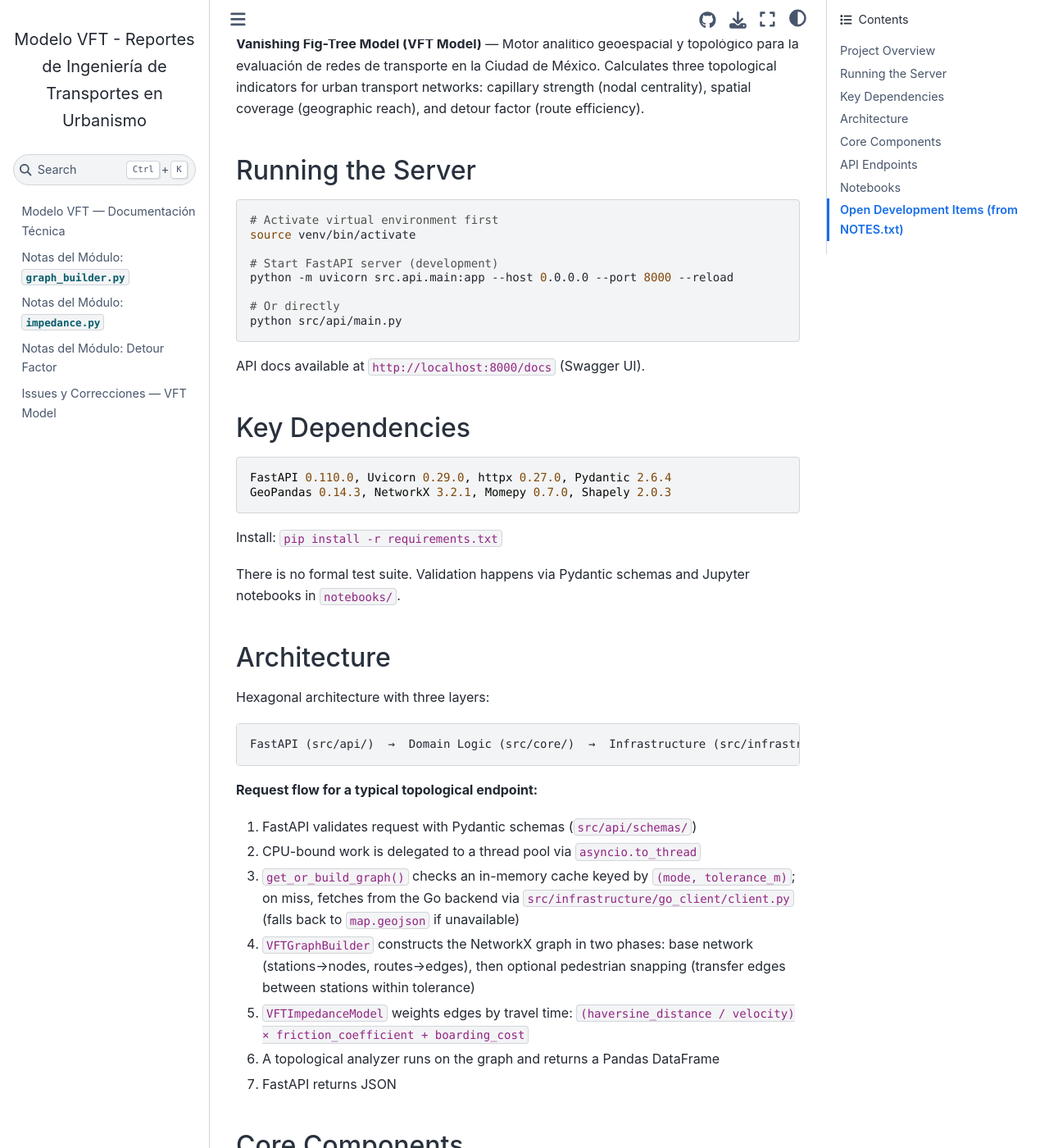
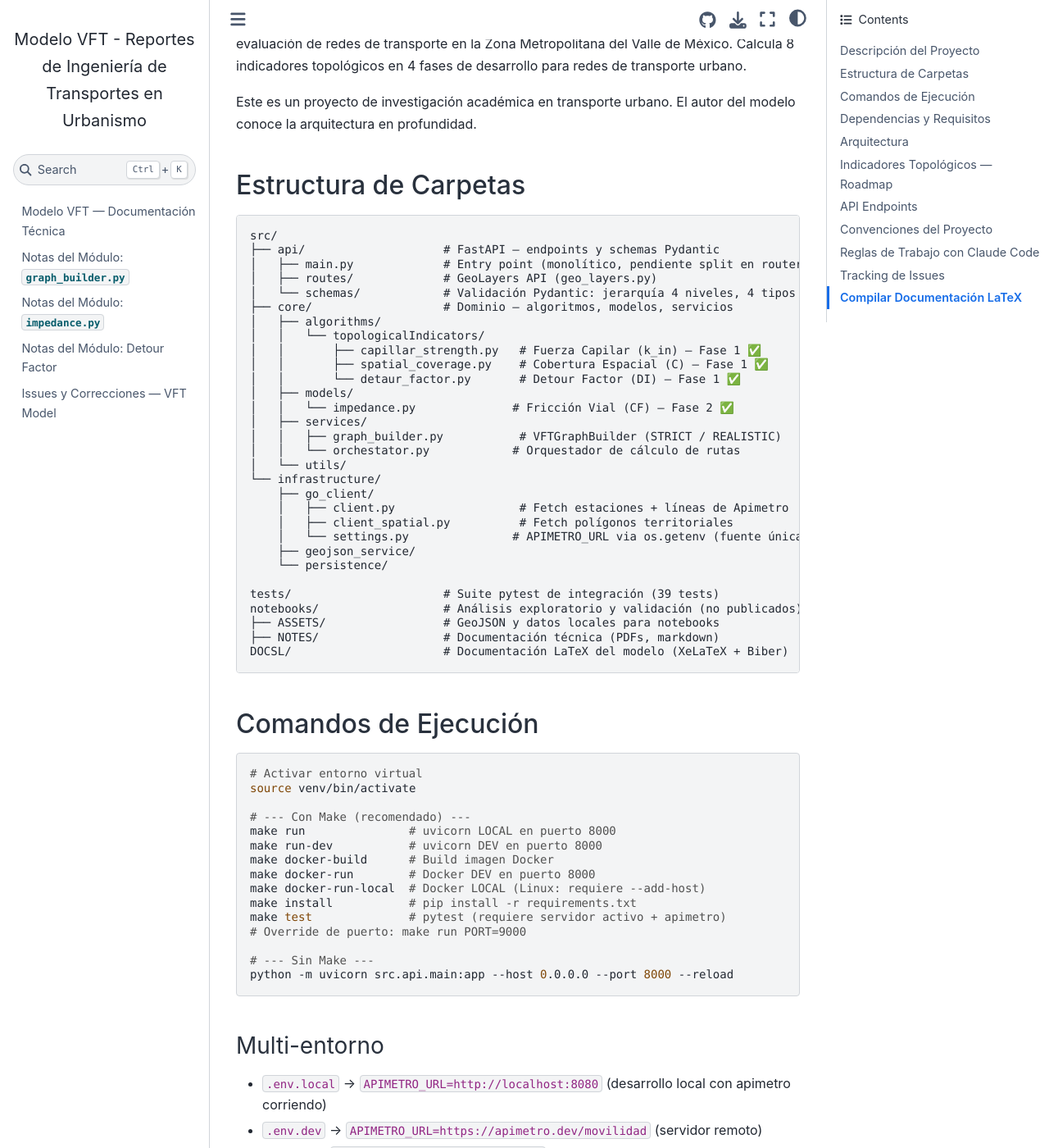
Before and after one commit to galigaribaldi/VFTModel, a Jupyter Book: the page built from CLAUDE.md, in a window 1280 px wide and 1400 px high, scrolled down 245 px. Shown: the whole window at 82% size. Built offline with Jupyter Book 1.0.4 settings and Sphinx 7.4.7 and the Sphinx Book theme 1.1.4, drawn with Linux system fonts in a browser that asks for light colours; some of the changed text lies outside the part shown.

````diff
--- a/CLAUDE.md
+++ b/CLAUDE.md
@@ -1,108 +1,211 @@
 # CLAUDE.md
 
-This file provides guidance to Claude Code (claude.ai/code) when working with code in this repository.
+Este archivo guía a Claude Code cuando trabaja con este repositorio.
 
-## Project Overview
+## Descripción del Proyecto
 
-**Vanishing Fig-Tree Model (VFT Model)** — Motor analítico geoespacial y topológico para la evaluación de redes de transporte en la Ciudad de México. Calculates three topological indicators for urban transport networks: capillary strength (nodal centrality), spatial coverage (geographic reach), and detour factor (route efficiency).
+**Vanishing Fig-Tree Model (VFT Model)** — Motor analítico geoespacial y topológico para la evaluación de redes de transporte en la Zona Metropolitana del Valle de México. Calcula 8 indicadores topológicos en 4 fases de desarrollo para redes de transporte urbano.
 
-## Running the Server
+Este es un proyecto de investigación académica en transporte urbano. El autor del modelo conoce la arquitectura en profundidad.
+
+## Estructura de Carpetas
+
+```
+src/
+├── api/                    # FastAPI — endpoints y schemas Pydantic
+│   ├── main.py             # Entry point (monolítico, pendiente split en routers — Issue #9)
+│   ├── routes/             # GeoLayers API (geo_layers.py)
+│   └── schemas/            # Validación Pydantic: jerarquía 4 niveles, 4 tipos vía, CETRAM
+├── core/                   # Dominio — algoritmos, modelos, servicios
+│   ├── algorithms/
+│   │   └── topologicalIndicators/
+│   │       ├── capillar_strength.py   # Fuerza Capilar (k_in) — Fase 1 ✅
+│   │       ├── spatial_coverage.py    # Cobertura Espacial (C) — Fase 1 ✅
+│   │       └── detaur_factor.py       # Detour Factor (DI) — Fase 1 ✅
+│   ├── models/
+│   │   └── impedance.py              # Fricción Vial (CF) — Fase 2 ✅
+│   ├── services/
+│   │   ├── graph_builder.py           # VFTGraphBuilder (STRICT / REALISTIC)
+│   │   └── orchestator.py            # Orquestador de cálculo de rutas
+│   └── utils/
+└── infrastructure/
+    ├── go_client/
+    │   ├── client.py                  # Fetch estaciones + líneas de Apimetro
+    │   ├── client_spatial.py          # Fetch polígonos territoriales
+    │   └── settings.py               # APIMETRO_URL via os.getenv (fuente única)
+    ├── geojson_service/
+    └── persistence/
+
+tests/                      # Suite pytest de integración (39 tests)
+notebooks/                  # Análisis exploratorio y validación (no publicados)
+├── ASSETS/                 # GeoJSON y datos locales para notebooks
+├── NOTES/                  # Documentación técnica (PDFs, markdown)
+DOCSL/                      # Documentación LaTeX del modelo (XeLaTeX + Biber)
+```
+
+## Comandos de Ejecución
 
 ```bash
-# Activate virtual environment first
+# Activar entorno virtual
 source venv/bin/activate
 
-# Start FastAPI server (development)
+# --- Con Make (recomendado) ---
+make run               # uvicorn LOCAL en puerto 8000
+make run-dev           # uvicorn DEV en puerto 8000
+make docker-build      # Build imagen Docker
+make docker-run        # Docker DEV en puerto 8000
+make docker-run-local  # Docker LOCAL (Linux: requiere --add-host)
+make install           # pip install -r requirements.txt
+make test              # pytest (requiere servidor activo + apimetro)
+# Override de puerto: make run PORT=9000
+
+# --- Sin Make ---
 python -m uvicorn src.api.main:app --host 0.0.0.0 --port 8000 --reload
-
-# Or directly
-python src/api/main.py
 ```
 
-API docs available at `http://localhost:8000/docs` (Swagger UI).
+### Multi-entorno
 
-## Key Dependencies
+- `.env.local` → `APIMETRO_URL=http://localhost:8080` (desarrollo local con apimetro corriendo)
+- `.env.dev` → `APIMETRO_URL=https://apimetro.dev/movilidad` (servidor remoto)
+- Selección: `ENV_FILE=.env.dev make run-dev`
+
+API docs: `http://localhost:8000/docs` (Swagger UI)
+
+## Dependencias y Requisitos
 
 ```
+Python 3.12
 FastAPI 0.110.0, Uvicorn 0.29.0, httpx 0.27.0, Pydantic 2.6.4
 GeoPandas 0.14.3, NetworkX 3.2.1, Momepy 0.7.0, Shapely 2.0.3
+python-dotenv 1.0.1, pytest
 ```
 
-Install: `pip install -r requirements.txt`
+**Requisito de sistema:** GDAL debe estar instalado a nivel de SO:
+- Linux: `sudo apt install gdal-bin libgdal-dev`
+- macOS: `brew install gdal`
+- Windows: via OSGeo4W o conda
 
-There is no formal test suite. Validation happens via Pydantic schemas and Jupyter notebooks in `notebooks/`.
+**Docker:** `python:3.12-slim-bookworm` (bookworm fijado — Trixie no tiene libgdal32)
 
-## Architecture
+Instalar deps Python: `pip install -r requirements.txt`
 
-Hexagonal architecture with three layers:
+## Arquitectura
+
+Arquitectura hexagonal en tres capas:
 
 ```
-FastAPI (src/api/)  →  Domain Logic (src/core/)  →  Infrastructure (src/infrastructure/)
+FastAPI (src/api/)  →  Dominio (src/core/)  →  Infraestructura (src/infrastructure/)
 ```
 
-**Request flow for a typical topological endpoint:**
-1. FastAPI validates request with Pydantic schemas (`src/api/schemas/`)
-2. CPU-bound work is delegated to a thread pool via `asyncio.to_thread`
-3. `get_or_build_graph()` checks an in-memory cache keyed by `(mode, tolerance_m)`; on miss, fetches from the Go backend via `src/infrastructure/go_client/client.py` (falls back to `map.geojson` if unavailable)
-4. `VFTGraphBuilder` constructs the NetworkX graph in two phases: base network (stations→nodes, routes→edges), then optional pedestrian snapping (transfer edges between stations within tolerance)
-5. `VFTImpedanceModel` weights edges by travel time: `(haversine_distance / velocity) × friction_coefficient + boarding_cost`
-6. A topological analyzer runs on the graph and returns a Pandas DataFrame
-7. FastAPI returns JSON
+**Flujo de un endpoint topológico:**
+1. FastAPI valida request con schemas Pydantic
+2. CPU-bound → `asyncio.to_thread`
+3. `get_or_build_graph()` revisa caché en memoria `(mode, tolerance_m)`; en miss, fetch del Go backend (fallback a `map.geojson`)
+4. `VFTGraphBuilder` construye grafo NetworkX: red base (estaciones→nodos, rutas→aristas) + snapping peatonal opcional
+5. `VFTImpedanceModel` pondera aristas: `(haversine / velocidad) × fricción + boarding_cost`
+6. Analizador topológico → DataFrame → JSON
 
-## Core Components
+### Graph Builder — Modos
 
-### `src/core/services/graph_builder.py` — `VFTGraphBuilder`
+- `STRICT_TOPOLOGY`: Grafo matemático sin transferencias intermodales
+- `REALISTIC_INTEGRATION`: Agrega aristas de caminata dentro de tolerancia configurable
 
-Two build modes:
-- `STRICT_TOPOLOGY`: Mathematical graph, no intermodal transfers
-- `REALISTIC_INTEGRATION`: Adds pedestrian walking edges within a configurable tolerance
+Umbrales pre-configurados (metros): `MIN=15, Q1=85, Q2=180, MEAN=245, Q3=420, MAX=880`
 
-Pre-configured distance thresholds (meters): `MIN=15, Q1=85, Q2=180, MEAN=245, Q3=420, MAX=880`
+### Impedance Model
 
-### `src/core/models/impedance.py` — `VFTImpedanceModel`
-
-Friction coefficients based on right-of-way type. Travel time formula:
 ```
 impedance = (haversine(a, b) / velocity) × friction + frequency/2
 ```
 
-### `src/core/algorithms/topologicalIndicators/`
+Fricción basada en tipo de derecho de vía. `BETA_SATURACION_CDMX = 0.759` (TomTom Traffic Index).
 
-| File | Class | What it computes |
-|------|-------|-----------------|
-| `capillar_strength.py` | `CapillaryStrengthAnalyzer` | Nodal degree centrality with spatial grid hashing (0.001° cells); filters internal trace nodes |
-| `spatial_coverage.py` | `SpatialCoverageAnalyzer` | % of each jurisdiction (alcaldía/municipio) covered by 800m station buffers |
-| `detaur_factor.py` | `DetourFactorAnalyzer` | DF = Network distance / Euclidean distance for sampled O-D pairs |
+## Indicadores Topológicos — Roadmap
 
-### `src/api/schemas/` — Pydantic Validation
+| # | Indicador | Fase | Estado | Archivo / Issue |
+|---|-----------|------|--------|-----------------|
+| 1 | Cobertura (C) | 1 | ✅ | `spatial_coverage.py` |
+| 2 | Fuerza Capilar (k_in) | 1 | ✅ | `capillar_strength.py` |
+| 3 | Detour Factor (DI) | 1 | ✅ | `detaur_factor.py` |
+| 4 | Fricción Vial (CF) | 2 | ✅ | `impedance.py` |
+| 5 | Penalización Transferencia (W) | 2 | ✅ parcial | `graph_builder.py` |
+| 6 | Tiempo Promedio (T) | 3 | ❌ | Issue #2 |
+| 7 | Intermediación (B) | 3 | ❌ | Issue #3 |
+| 8 | Robustez (ΔE) | 4 | ❌ | Issue #5 |
 
-- 4-level transport hierarchy enum: heavy mass → light surface
-- 4 right-of-way types: exclusive / confined / shared / mixed
-- Taxonomy imputation rules for missing fields
-- CETRAM (transit center) node support
+**Regla de dependencia:** sin Fases 1-2 completadas no se avanza a Fase 3-4.
 
-### `src/infrastructure/go_client/`
-
-- `client.py`: Fetches stations + lines from Go backend concurrently; merges into a single FeatureCollection
-- `client_spatial.py`: Fetches territorial polygons (CDMX + State of Mexico) with fan-out/fan-in pattern
+**Prerequisito Fase 3:** verificar SCC del grafo (Issue #1). Si componente gigante > 80% nodos → implementar T y B directamente.
 
 ## API Endpoints
 
-| Endpoint | Description |
+| Endpoint | Descripción |
 |----------|-------------|
-| `POST /api/v1/network/build-auto` | Build and cache graph |
-| `GET /api/v1/network/spatial-coverage` | Coverage % by jurisdiction |
-| `GET /api/v1/network/topological/capillary-strength` | Nodal degree ranking |
-| `GET /api/v1/network/topological/geo-capillary` | Proximity macro-hub detection |
-| `GET /api/v1/network/topological/detour-factor` | Route efficiency (general + arbitrary nodes) |
+| `POST /api/v1/network/build-auto` | Construir y cachear grafo |
+| `GET /api/v1/network/spatial-coverage` | Cobertura % por jurisdicción |
+| `GET /api/v1/network/topological/capillary-strength` | Ranking de grado nodal |
+| `GET /api/v1/network/topological/geo-capillary` | Detección de macro-hubs |
+| `GET /api/v1/network/topological/detour-factor` | Eficiencia de rutas |
+| GeoLayers API (`src/api/routes/geo_layers.py`) | 7 layers GeoJSON para cobertura, capilar, detour |
 
-## Notebooks
+## Convenciones del Proyecto
 
-`notebooks/` contains four sequential analysis notebooks. They use local GeoJSON data in `notebooks/ASSETS/` and are the primary exploratory/validation environment (no formal test suite exists).
+### Git — Branching y Commits
 
-## Open Development Items (from NOTES.txt)
+```
+feature/mi-cambio  →  PR a DEV  →  merge  →  PR de DEV a main  →  merge
+```
 
-- Verify Haversine formula for segment velocities and average speeds
-- Correct impedance analysis notebook and code
-- Check analysis by AGEBs (Electoral Section) in CDMX and State of Mexico
-- Improve capillary force documentation with component formulas
+Nunca push directo a `main` ni `DEV`. Todo vía Pull Request. Ver `CONTRIBUTING.md` para detalles completos.
+
+**Commits:** `tipo(scope): descripción en imperativo` — tipos: `feat`, `fix`, `docs`, `refactor`, `test`, `chore`.
+
+**Ramas:** `feature/`, `fix/`, `docs/`, `refactor/` + nombre descriptivo.
+
+### Idioma
+
+- Código: nombres de variables y funciones en inglés
+- Documentación, notas y comunicación: español
+- Comentarios en código: español
+
+### Tests
+
+Suite pytest de integración (39 tests). Requiere servidor activo + apimetro corriendo:
+```bash
+make run-dev   # terminal 1
+make test      # terminal 2
+```
+
+No hay suite unitaria formal. Validación adicional vía notebooks y schemas Pydantic.
+
+## Reglas de Trabajo con Claude Code
+
+### Aprobación antes de editar código
+
+Antes de modificar archivos de código (`src/`) o celdas de notebook, presentar:
+1. El archivo/celda exacta que cambia
+2. Diff legible (actual vs. nuevo)
+3. Razón del cambio
+
+Pedir aprobación explícita antes de ejecutar la edición. No aplica a archivos de documentación/notas donde el cambio es claramente aditivo.
+
+### Scope por notebook
+
+No mezclar indicadores entre notebooks. Solo incluir análisis de indicadores cuyo algoritmo esté implementado en `src/core/algorithms/`. Si un indicador está pendiente, mencionarlo como "pendiente en notebook XX" sin estimar valores.
+
+Scope: 01=impedancia/velocidades/Haversine, 02=cobertura, 03=fuerza capilar + detour factor.
+
+## Tracking de Issues
+
+Todos los issues pendientes están en GitHub Issues: https://github.com/galigaribaldi/VFTModel/issues
+
+Categorías: `fase-3`, `fase-4`, `deuda-tecnica`, `documentation`, `bloqueado`.
+
+## Compilar Documentación LaTeX
+
+```bash
+cd DOCSL/
+xelatex main.tex && biber main && xelatex main.tex && xelatex main.tex
+```
+
+Genera `main.pdf` (~25 páginas). Requiere XeLaTeX + Biber.
````
Also changed, not shown: 2 other files.
